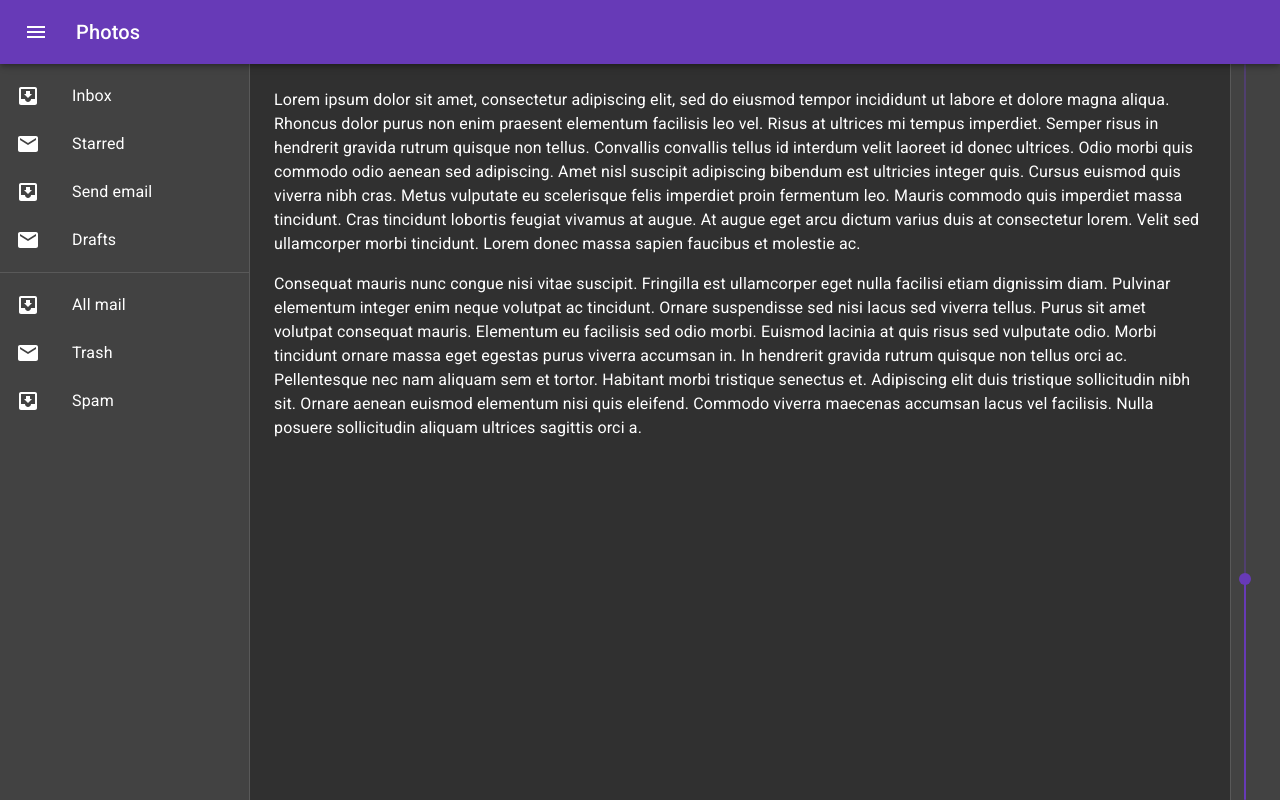
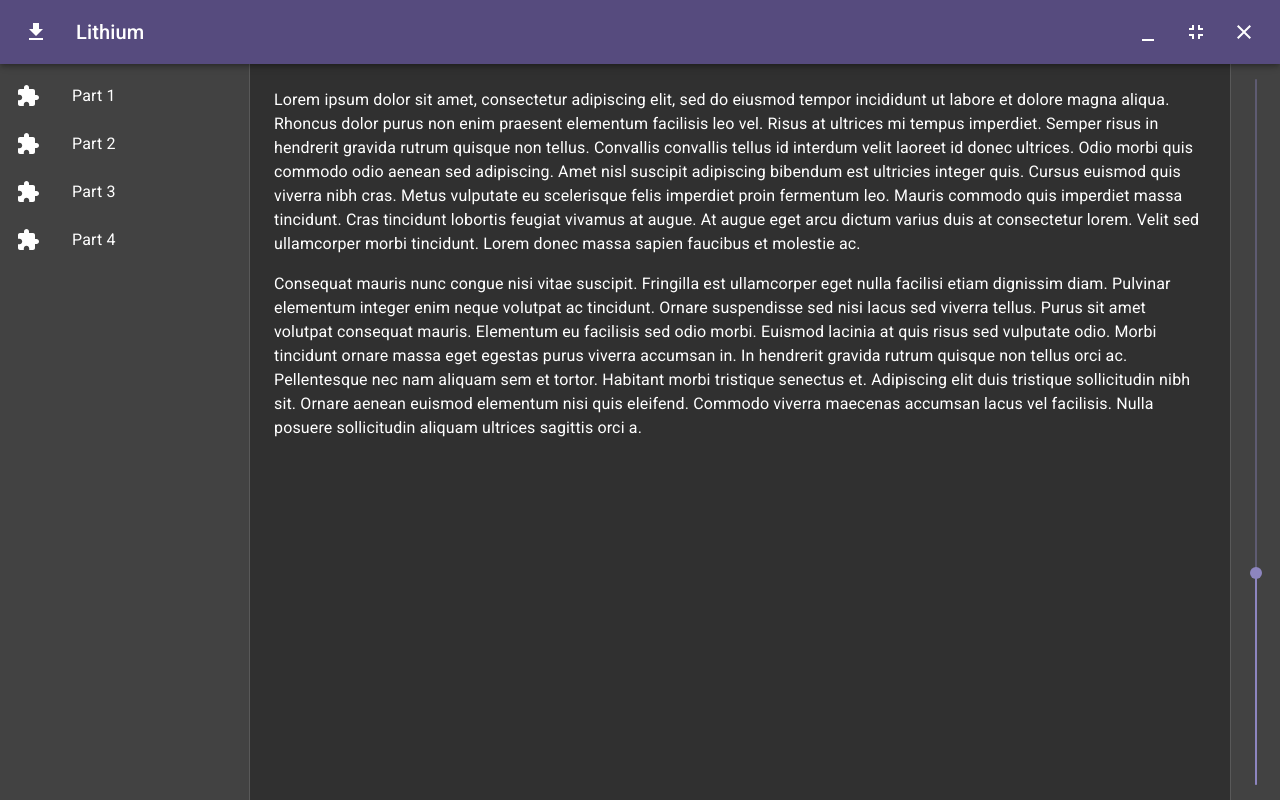
Before and after one commit to dartignan/lithium, a React (Create React App) app in the folder renderer/: page / in a window 1280 px wide. Built offline with nearby package versions, Linux system fonts and the light colour scheme; the HTML template or start-up script is replaced by a standard one.

Commit message:
Rename app & enhance style

```diff
--- a/renderer/public/index.html
+++ b/renderer/public/index.html
@@ -24,7 +24,7 @@
       work correctly both with client-side routing and a non-root public URL.
       Learn how to configure a non-root public URL by running `npm run build`.
     -->
-    <title>React App</title>
+    <title>Lithium</title>
   </head>
   <body>
     <noscript>You need to enable JavaScript to run this app.</noscript>
--- a/renderer/src/App.tsx
+++ b/renderer/src/App.tsx
@@ -3,28 +3,33 @@ import "./App.css";
 
 import "typeface-roboto";
 import { createMuiTheme } from "@material-ui/core/styles";
-import deepPurple from "@material-ui/core/colors/deepPurple";
 import { ThemeProvider } from "@material-ui/core/styles";
 
 import AppBar from "@material-ui/core/AppBar";
 import Toolbar from "@material-ui/core/Toolbar";
 import Typography from "@material-ui/core/Typography";
 import IconButton from "@material-ui/core/IconButton";
-import MenuIcon from "@material-ui/icons/Menu";
+import GetAppIcon from "@material-ui/icons/GetApp";
+import MinimizeIcon from "@material-ui/icons/Minimize";
+import FullscreenExitIcon from "@material-ui/icons/FullscreenExit";
+import CloseIcon from "@material-ui/icons/Close";
 
 import Drawer from "@material-ui/core/Drawer";
 import CssBaseline from "@material-ui/core/CssBaseline";
 import List from "@material-ui/core/List";
-import Divider from "@material-ui/core/Divider";
 import ListItem from "@material-ui/core/ListItem";
 import ListItemIcon from "@material-ui/core/ListItemIcon";
 import ListItemText from "@material-ui/core/ListItemText";
-import InboxIcon from "@material-ui/icons/MoveToInbox";
-import MailIcon from "@material-ui/icons/Mail";
+import ExtensionIcon from "@material-ui/icons/Extension";
 
 import Slider from "@material-ui/core/Slider";
 
-import { createStyles, Theme, makeStyles } from "@material-ui/core/styles";
+import {
+  Theme,
+  createStyles,
+  makeStyles,
+  withStyles
+} from "@material-ui/core/styles";
 
 const leftDrawerWidth = 250;
 const rightDrawerWidth = 50;
@@ -32,7 +37,8 @@ const rightDrawerWidth = 50;
 const darkTheme = createMuiTheme({
   palette: {
     type: "dark",
-    primary: deepPurple
+    primary: { main: "#564b7e" },
+    secondary: { main: "#786fb3" }
   }
 });
 
@@ -47,6 +53,9 @@ const useStyles = makeStyles((theme: Theme) =>
     appBar: {
       zIndex: theme.zIndex.drawer + 1
     },
+    title: {
+      flexGrow: 1,
+    },
     leftDrawer: {
       width: leftDrawerWidth,
       flexShrink: 0
@@ -59,7 +68,20 @@ const useStyles = makeStyles((theme: Theme) =>
       flexShrink: 0
     },
     rightDrawerPaper: {
-      width: rightDrawerWidth
+      width: rightDrawerWidth,
+      alignItems: "center"
+    },
+    slider: {
+      margin: "15px",
+      color: "#8d85bf"
+    },
+    sliderTrack: {
+      height: 8,
+      borderRadius: 4
+    },
+    sliderRail: {
+      height: 8,
+      borderRadius: 4
     },
     content: {
       flexGrow: 1,
@@ -70,6 +92,32 @@ const useStyles = makeStyles((theme: Theme) =>
     toolbar: theme.mixins.toolbar
   })
 );
+
+// Attempt to customize slider
+const CustomSlider = withStyles({
+  root: {
+    color: "#8d85bf",
+    margin: 10
+  },
+  thumb: {
+    height: 16,
+    width: 16
+  },
+  track: {
+    height: 8,
+    borderRadius: 4,
+    $vertical: {
+      width: 8
+    }
+  },
+  rail: {
+    height: 8,
+    borderRadius: 4,
+    "$vertical $rail": {
+      width: 8
+    }
+  }
+})(Slider);
 
 function App() {
   const classes = useStyles();
@@ -91,11 +139,20 @@ function App() {
               color="inherit"
               aria-label="menu"
             >
-              <MenuIcon />
+              <GetAppIcon />
             </IconButton>
-            <Typography variant="h6" color="inherit">
-              Photos
+            <Typography variant="h6" className={classes.title} color="inherit">
+              Lithium
             </Typography>
+            <IconButton aria-label="minimize" color="inherit">
+              <MinimizeIcon />
+            </IconButton>
+            <IconButton aria-label="exit full screen" color="inherit">
+              <FullscreenExitIcon />
+            </IconButton>
+            <IconButton aria-label="close" edge="end" color="inherit">
+              <CloseIcon />
+            </IconButton>
           </Toolbar>
         </AppBar>
         <Drawer
@@ -107,21 +164,10 @@ function App() {
         >
           <div className={classes.toolbar} />
           <List>
-            {["Inbox", "Starred", "Send email", "Drafts"].map((text, index) => (
+            {["Part 1", "Part 2", "Part 3", "Part 4"].map((text, index) => (
               <ListItem button key={text}>
                 <ListItemIcon>
-                  {index % 2 === 0 ? <InboxIcon /> : <MailIcon />}
-                </ListItemIcon>
-                <ListItemText primary={text} />
-              </ListItem>
-            ))}
-          </List>
-          <Divider />
-          <List>
-            {["All mail", "Trash", "Spam"].map((text, index) => (
-              <ListItem button key={text}>
-                <ListItemIcon>
-                  {index % 2 === 0 ? <InboxIcon /> : <MailIcon />}
+                  <ExtensionIcon />
                 </ListItemIcon>
                 <ListItemText primary={text} />
               </ListItem>
@@ -129,7 +175,7 @@ function App() {
           </List>
         </Drawer>
         <main className={classes.content}>
-        <div className={classes.toolbar} />
+          <div className={classes.toolbar} />
           <Typography paragraph>
             Lorem ipsum dolor sit amet, consectetur adipiscing elit, sed do
             eiusmod tempor incididunt ut labore et dolore magna aliqua. Rhoncus
@@ -171,6 +217,7 @@ function App() {
         >
           <div className={classes.toolbar} />
           <Slider
+            className={classes.slider}
             orientation="vertical"
             value={value}
             onChange={handleChange}
```
Also changed, not shown: renderer/public/manifest.json.
